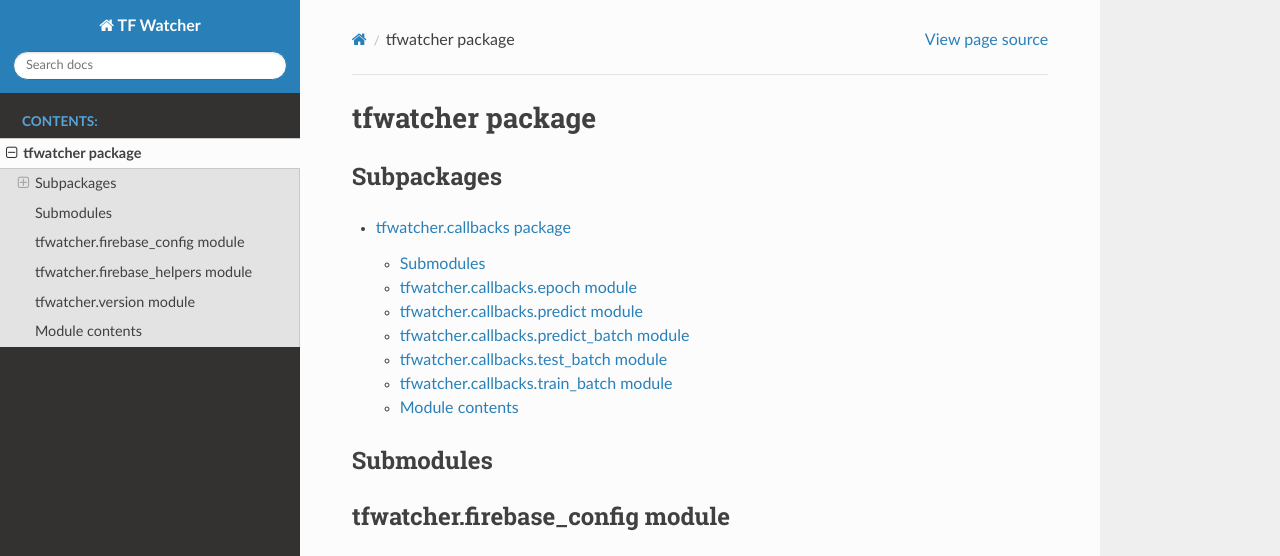
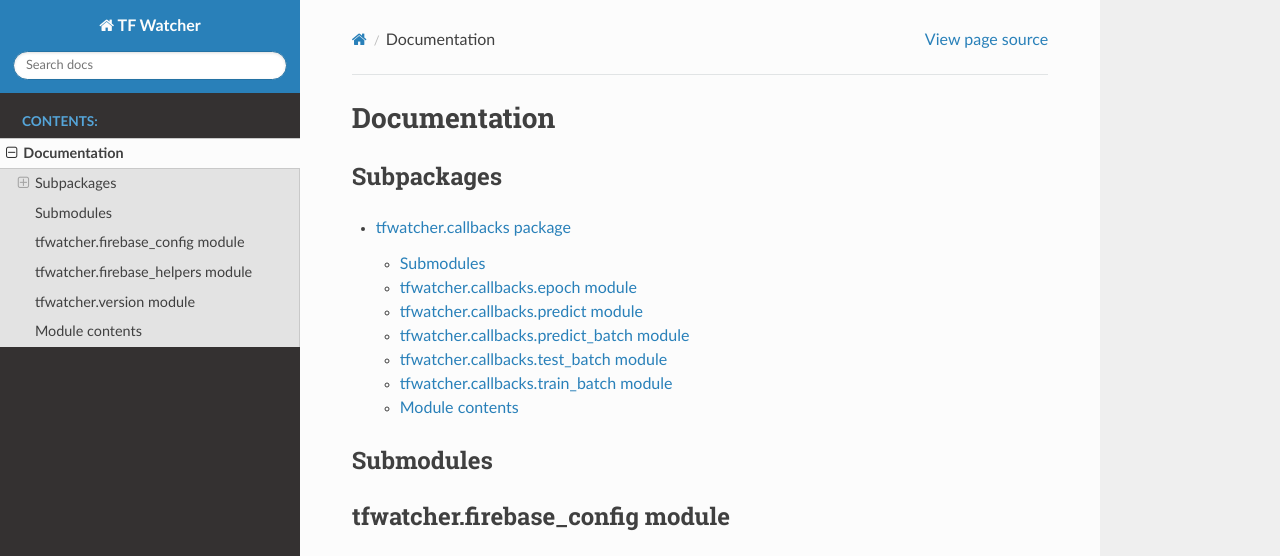
Before and after one commit to Rishit-dagli/TF-Watcher, a Sphinx documentation site: the page built from docs/source/tfwatcher.rst, in a window 1280 px wide and 1385 px high. Shown: the top 556 px of the window. Built offline with Sphinx 7.4.7 and the Read the Docs theme 2.0.0, drawn with Linux system fonts in a browser that asks for light colours; grey boxes are pictures that could not be loaded.

Commit message:
Update heading

```diff
--- a/docs/source/tfwatcher.rst
+++ b/docs/source/tfwatcher.rst
@@ -1,4 +1,4 @@
-tfwatcher package
+Documentation
 =================
 
 Subpackages
```
